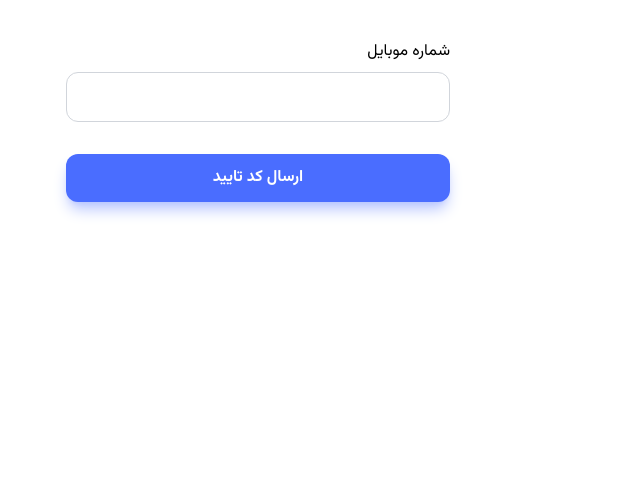
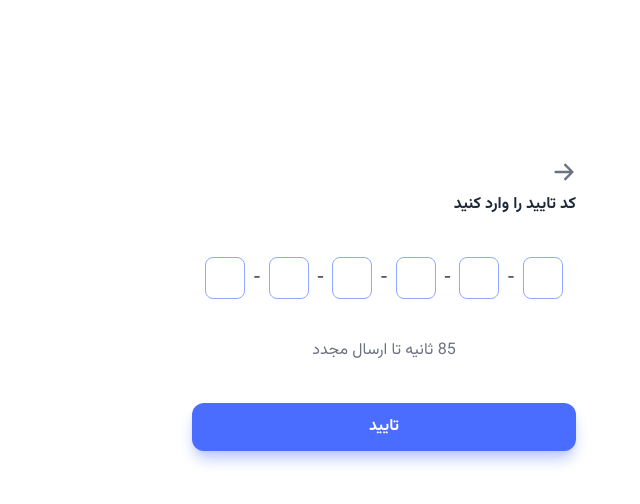
Before and after one commit to Nima-sltn/Freelancer-App, a React (Vite) app: page /auth in a window 1280 px wide. Shown: the top 504 px of the page, without its empty margins (449-1089 px from the left). Built offline with nearby package versions, Linux system fonts and the light colour scheme.

Commit message:
feature(CheckOTPForm): complete check-otp-form component

```diff
--- a/src/features/authentication/AuthContainer.jsx
+++ b/src/features/authentication/AuthContainer.jsx
@@ -1,16 +1,54 @@
 import { useState } from "react";
 import SendOTPForm from "./SendOTPForm";
 import CheckOTPForm from "./CheckOTPForm";
+import { useMutation } from "@tanstack/react-query";
+import { getOtp } from "../../services/authService";
+import toast from "react-hot-toast";
 
 function AuthContainer() {
-  const [step, setStep] = useState(1);
+  const {
+    isPending: isSendingOtp,
+    mutateAsync,
+    data: otpResponse,
+  } = useMutation({
+    mutationFn: getOtp,
+  });
+
+  const sendOtpHandler = async (e) => {
+    e.preventDefault();
+    try {
+      const data = await mutateAsync({ phoneNumber });
+      setStep(2);
+      toast.success(data.message);
+    } catch (error) {
+      toast.error(error?.response?.data?.message);
+    }
+  };
+
+  const [step, setStep] = useState(2);
+  const [phoneNumber, setPhoneNumber] = useState("09331111111");
 
   const renderStep = () => {
     switch (step) {
       case 1:
-        return <SendOTPForm setStep={setStep} />;
+        return (
+          <SendOTPForm
+            onSubmit={sendOtpHandler}
+            isSendingOtp={isSendingOtp}
+            setStep={setStep}
+            phoneNumber={phoneNumber}
+            onChange={(e) => setPhoneNumber(e.target.value)}
+          />
+        );
       case 2:
-        return <CheckOTPForm />;
+        return (
+          <CheckOTPForm
+            otpResponse={otpResponse}
+            onReSendOtp={sendOtpHandler}
+            phoneNumber={phoneNumber}
+            onBack={() => setStep((s) => s - 1)}
+          />
+        );
       default:
         return null;
     }
--- a/src/features/authentication/CheckOTPForm.jsx
+++ b/src/features/authentication/CheckOTPForm.jsx
@@ -1,12 +1,53 @@
-import { useState } from "react";
+import { useMutation } from "@tanstack/react-query";
+import { useEffect, useState } from "react";
 import OTPInput from "react-otp-input";
+import { checkOtp } from "../../services/authService";
+import toast from "react-hot-toast";
+import { useNavigate } from "react-router-dom";
+import { HiArrowRight } from "react-icons/hi";
+import { CiEdit } from "react-icons/ci";
 
-function CheckOTPForm() {
+const RESEND_TIME = 90;
+
+function CheckOTPForm({ phoneNumber, onBack, onReSendOtp, otpResponse }) {
   const [otp, setOtp] = useState("");
+  const [time, setTime] = useState(RESEND_TIME);
+  const navigate = useNavigate();
+
+  const { isPending, error, data, mutateAsync } = useMutation({
+    mutationFn: checkOtp,
+  });
+
+  const checkOtpHandler = async (e) => {
+    e.preventDefault();
+    try {
+      const { message, user } = await mutateAsync({ phoneNumber, otp });
+      toast.success(message);
+      if (user.isActive) {
+        // push to panel based on role
+      } else {
+        navigate("complete-profile");
+      }
+    } catch (error) {
+      toast.error(error?.response?.data?.message);
+    }
+  };
+
+  useEffect(() => {
+    const timer = time > 0 && setInterval(() => setTime((t) => t - 1), 1000);
+
+    return () => {
+      if (timer) clearInterval(timer);
+    };
+  }, [time]);
 
   return (
     <>
-      <form className="space-y-10">
+      <button onClick={onBack}>
+        <HiArrowRight className="w-6 h-6 text-secondary-500" />
+      </button>
+
+      <form className="space-y-10" onSubmit={checkOtpHandler}>
         <p className="font-bold text-secondary-800">کد تایید را وارد کنید</p>
 
         <OTPInput
@@ -23,6 +64,24 @@ function CheckOTPForm() {
             borderRadius: "0.5rem",
           }}
         />
+        <div className="space-y-4">
+          <div className="text-secondary-500 flex justify-center">
+            {time > 0 ? (
+              <p>{time} ثانیه تا ارسال مجدد </p>
+            ) : (
+              <button onClick={onReSendOtp}>ارسال مجدد کد تایید</button>
+            )}
+          </div>
+          {otpResponse && (
+            <p className="flex justify-center gap-x-2">
+              <span>{otpResponse?.message}</span>
+              <button onClick={onBack}>
+                <CiEdit className="w-6 h-6 text-primary-900" />
+              </button>
+            </p>
+          )}
+        </div>
+
         <button className="btn btn--primary w-full">تایید</button>
       </form>
     </>
--- a/src/features/authentication/SendOTPForm.jsx
+++ b/src/features/authentication/SendOTPForm.jsx
@@ -1,38 +1,18 @@
-import { useState } from "react";
 import TextField from "../../ui/TextField";
-import { useMutation } from "@tanstack/react-query";
-import { getOtp } from "./../../services/authService";
-import toast from "react-hot-toast";
+
 import Loading from "../../ui/Loading";
 
-function SendOTPForm({ setStep }) {
-  const [phoneNumber, setPhoneNumber] = useState("");
-
-  const { isPending, error, data, mutateAsync } = useMutation({
-    mutationFn: getOtp,
-  });
-
-  const sendOtpHandler = async (e) => {
-    e.preventDefault();
-    try {
-      const data = await mutateAsync({ phoneNumber });
-      setStep(2);
-      toast.success(data.message);
-    } catch (error) {
-      toast.error(error?.response?.data?.message);
-    }
-  };
-
+function SendOTPForm({ isSendingOtp, phoneNumber, onChange, onSubmit }) {
   return (
     <>
-      <form className="space-y-8" onSubmit={sendOtpHandler}>
+      <form className="space-y-8" onSubmit={onSubmit}>
         <TextField
           name="phoneNumber"
           value={phoneNumber}
-          onChange={(e) => setPhoneNumber(e.target.value)}
+          onChange={onChange}
           label="شماره موبایل"
         />
-        {isPending ? (
+        {isSendingOtp ? (
           <Loading />
         ) : (
           <button className="btn btn--primary w-full" type="submit">
--- a/src/pages/Auth.jsx
+++ b/src/pages/Auth.jsx
@@ -2,7 +2,7 @@ import AuthContainer from "../features/authentication/AuthContainer";
 
 function Auth() {
   return (
-    <div className="flex justify-center pt-10">
+    <div className="flex justify-center pt-40">
       <AuthContainer />
     </div>
   );
--- a/src/services/authService.js
+++ b/src/services/authService.js
@@ -5,5 +5,5 @@ export function getOtp(data) {
 }
 
 export function checkOtp(data) {
-  return http.post("/user/check-otp", data);
+  return http.post("/user/check-otp", data).then(({ data }) => data.data);
 }
```
